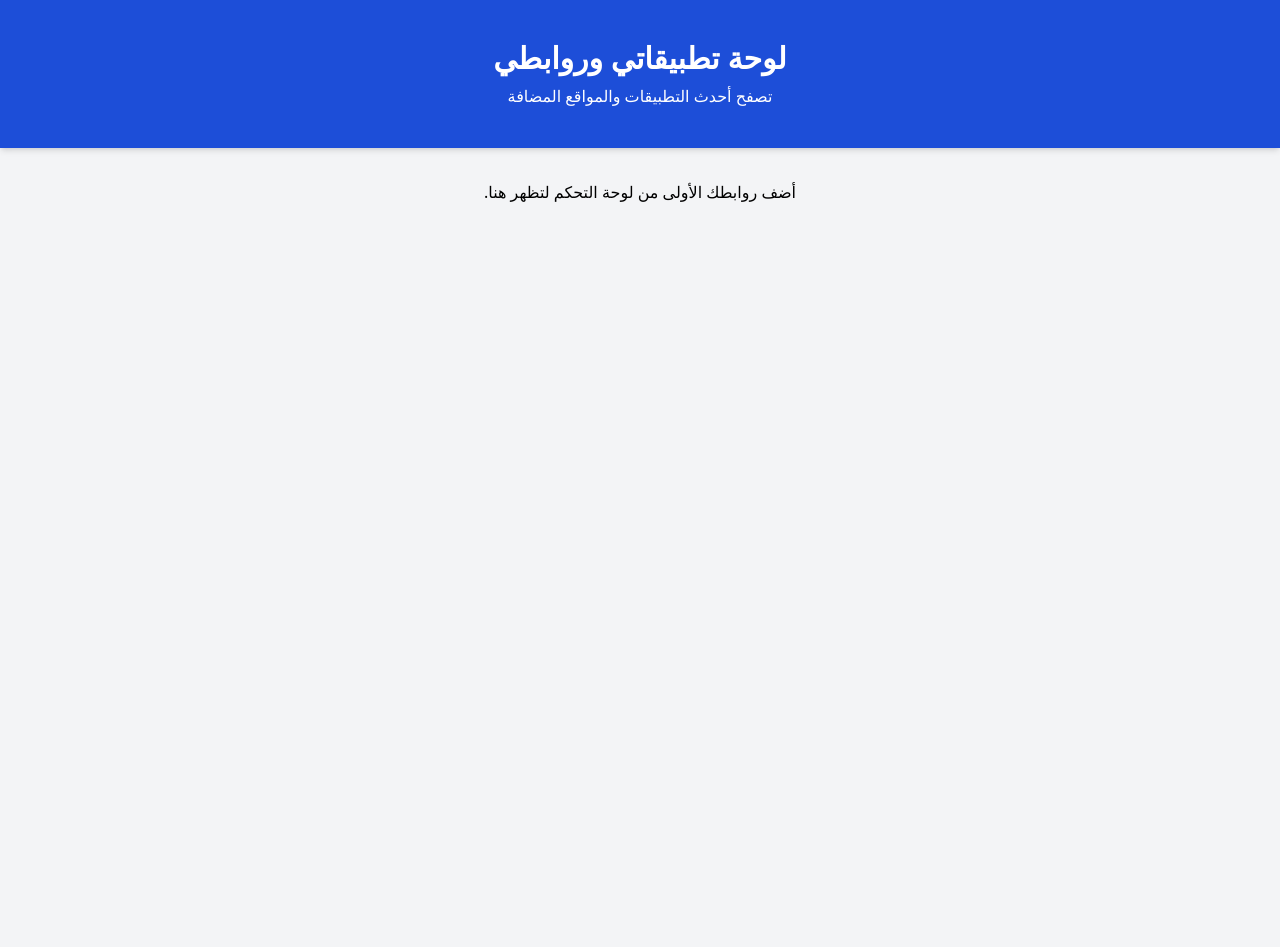
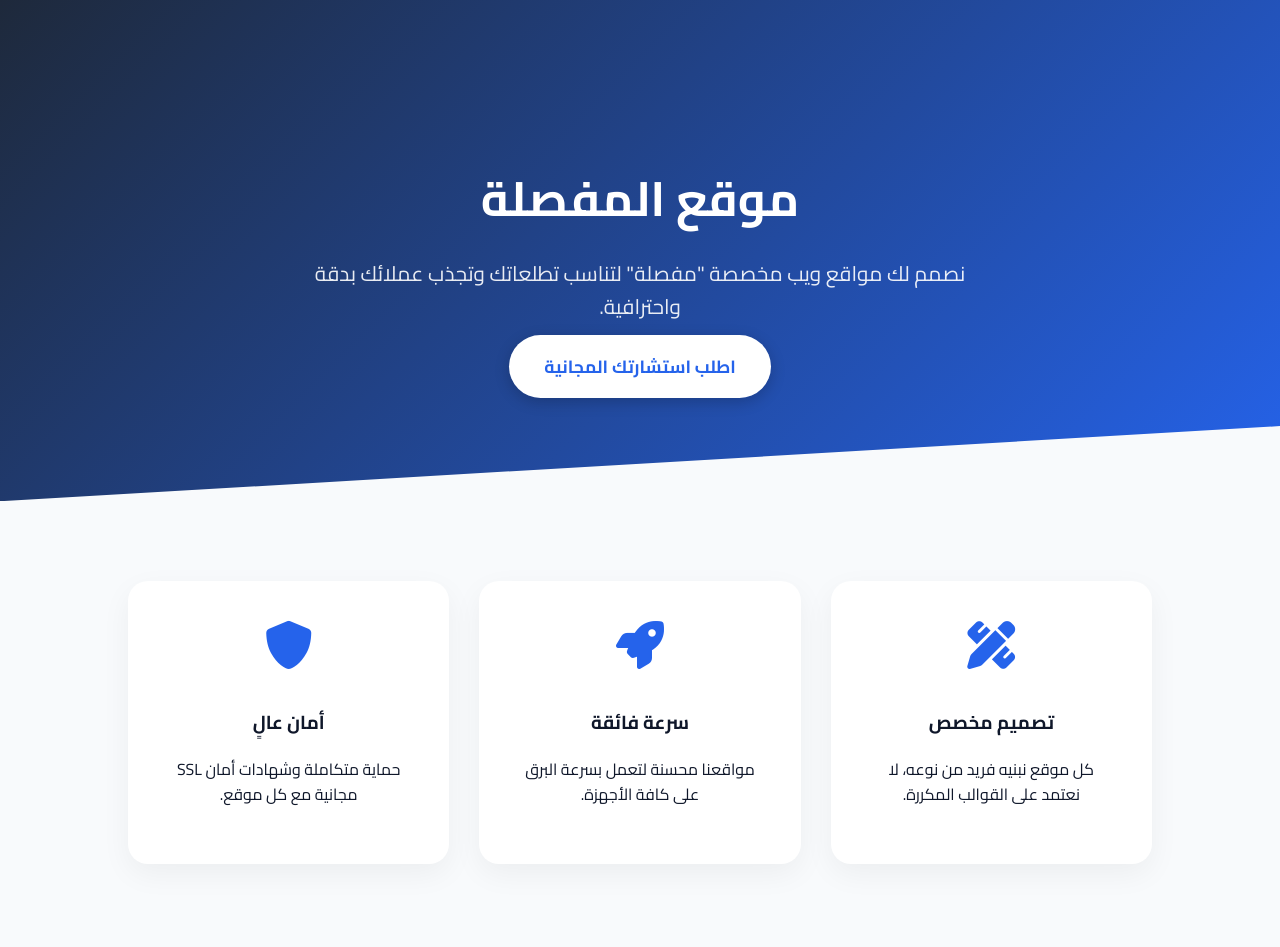
Before and after one commit to magik03/abouseradjVip, a plain HTML site: page index.html in a window 1280 px wide. Shown: the top 947 px of the page. Before the commit the page ends 800 px from the top, so only its background shows below. Drawn offline with nearby package versions, Linux system fonts and the light colour scheme; no server answers.

Commit message:
Update index.html

```diff
--- a/index.html
+++ b/index.html
@@ -1,56 +1,78 @@
-
 <!DOCTYPE html>
 <html lang="ar" dir="rtl">
 <head>
     <meta charset="UTF-8">
     <meta name="viewport" content="width=device-width, initial-scale=1.0">
-    <title>منصة روابطي</title>
-    <script src="https://cdn.tailwindcss.com"></script>
+    <title>المفصلة | تصميم مواقع ويب احترافية</title>
+    <link href="https://fonts.googleapis.com/css2?family=Cairo:wght@400;700&display=swap" rel="stylesheet">
+    <link rel="stylesheet" href="https://cdnjs.cloudflare.com/ajax/libs/font-awesome/6.0.0/css/all.min.css">
+    <style>
+        :root { --primary: #2563eb; --dark: #0f172a; --light: #f8fafc; }
+        body { font-family: 'Cairo', sans-serif; margin: 0; background: var(--light); color: var(--dark); line-height: 1.6; }
+
+        /* Hero Section */
+        .hero {
+            background: linear-gradient(135deg, #1e293b 0%, #2563eb 100%);
+            color: white; padding: 120px 20px; text-align: center; clip-path: polygon(0 0, 100% 0, 100% 85%, 0% 100%);
+        }
+        .hero h1 { font-size: 3rem; margin-bottom: 20px; }
+        .hero p { font-size: 1.3rem; max-width: 700px; margin: 0 auto 30px; opacity: 0.9; }
+
+        .cta-btn {
+            background: #fff; color: var(--primary); padding: 15px 35px; border-radius: 50px;
+            text-decoration: none; font-weight: bold; font-size: 1.1rem; transition: 0.3s; box-shadow: 0 4px 15px rgba(0,0,0,0.2);
+        }
+        .cta-btn:hover { transform: translateY(-5px); box-shadow: 0 6px 20px rgba(0,0,0,0.3); }
+
+        /* Features */
+        .features { display: grid; grid-template-columns: repeat(auto-fit, minmax(300px, 1fr)); gap: 30px; padding: 80px 10%; }
+        .card { background: white; padding: 40px; border-radius: 20px; text-align: center; box-shadow: 0 10px 30px rgba(0,0,0,0.05); }
+        .card i { font-size: 3rem; color: var(--primary); margin-bottom: 20px; }
+
+        footer { background: var(--dark); color: white; text-align: center; padding: 50px 20px; margin-top: 50px; }
+    </style>
     <script src="https://identity.netlify.com/v1/netlify-identity-widget.js"></script>
 </head>
-<body class="bg-gray-100 text-right font-sans">
+<body>
 
-    <header class="bg-blue-700 text-white py-10 text-center shadow-md">
-        <h1 class="text-3xl font-bold">لوحة تطبيقاتي وروابطي</h1>
-        <p class="mt-2">تصفح أحدث التطبيقات والمواقع المضافة</p>
-    </header>
+    <section class="hero">
+        <h1>موقع المفصلة</h1>
+        <p>نصمم لك مواقع ويب مخصصة "مفصلة" لتناسب تطلعاتك وتجذب عملائك بدقة واحترافية.</p>
+        <a href="#contact" class="cta-btn">اطلب استشارتك المجانية</a>
+    </section>
 
-    <main class="container mx-auto px-4 py-8">
-        <div id="links-container" class="grid grid-cols-1 md:grid-cols-3 gap-6">
-            <p class="text-center col-span-full text-gray-500">جاري تحميل الروابط...</p>
+    <section class="features">
+        <div class="card">
+            <i class="fas fa-pencil-ruler"></i>
+            <h3>تصميم مخصص</h3>
+            <p>كل موقع نبنيه فريد من نوعه، لا نعتمد على القوالب المكررة.</p>
         </div>
-    </main>
+        <div class="card">
+            <i class="fas fa-rocket"></i>
+            <h3>سرعة فائقة</h3>
+            <p>مواقعنا محسنة لتعمل بسرعة البرق على كافة الأجهزة.</p>
+        </div>
+        <div class="card">
+            <i class="fas fa-shield-alt"></i>
+            <h3>أمان عالٍ</h3>
+            <p>حماية متكاملة وشهادات أمان SSL مجانية مع كل موقع.</p>
+        </div>
+    </section>
+
+    <footer>
+        <p>جميع الحقوق محفوظة &copy; 2024 | تصميم وتطوير المفصلة</p>
+    </footer>
 
     <script>
-        // هذا الكود الصغير يقوم بجلب البيانات من ملفات الـ admin تلقائياً
-        async function loadLinks() {
-            const container = document.getElementById('links-container');
-            try {
-                // ملاحظة: هنا نقوم بجلب الملفات من المجلد الذي ستنشئه لوحة التحكم
-                const response = await fetch('https://api.github.com/repos/magik03/abouseradjVip/contents/content/links');
-                const files = await response.json();
-
-                container.innerHTML = ''; // مسح رسالة التحميل
-
-                for (let file of files) {
-                    if (file.name.endsWith('.md') || file.name.endsWith('.json')) {
-                        const res = await fetch(file.download_url);
-                        const content = await res.text();
-                        // معالجة بسيطة لعرض البيانات (يمكن تحسينها لاحقاً)
-                        container.innerHTML += `
-                            <div class="bg-white p-6 rounded-lg shadow-md border-t-4 border-blue-500">
-                                <h3 class="text-xl font-bold mb-2">رابط جديد</h3>
-                                <p class="text-gray-600 mb-4">تمت إضافته عبر لوحة التحكم</p>
-                                <a href="${file.html_url}" target="_blank" class="block text-center bg-blue-600 text-white py-2 rounded">فتح الرابط</a>
-                            </div>
-                        `;
-                    }
-                }
-            } catch (e) {
-                container.innerHTML = '<p class="text-center col-span-full">أضف روابطك الأولى من لوحة التحكم لتظهر هنا.</p>';
-            }
-        }
-        loadLinks();
+      if (window.netlifyIdentity) {
+        window.netlifyIdentity.on("init", user => {
+          if (!user) {
+            window.netlifyIdentity.on("login", () => {
+              document.location.href = "/admin/";
+            });
+          }
+        });
+      }
     </script>
 </body>
 </html>
```
